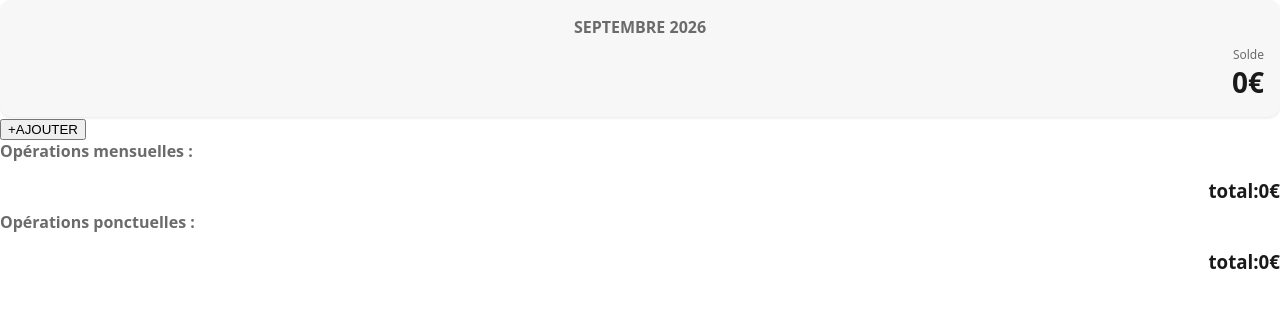
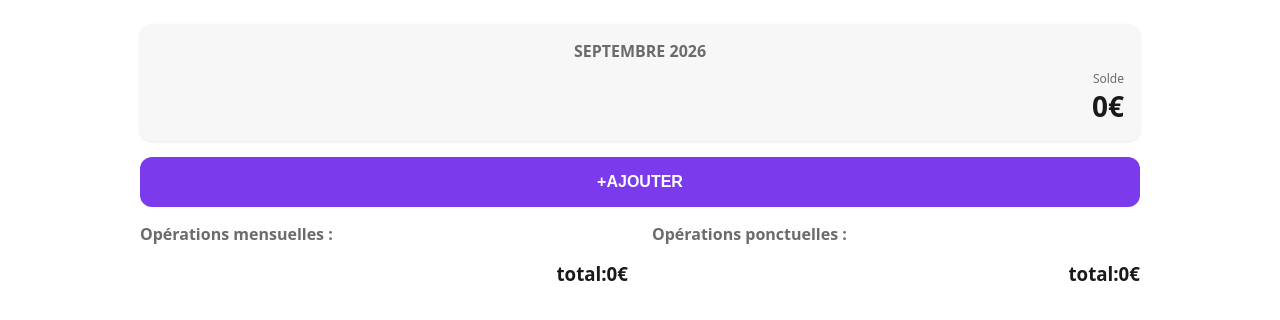
Before and after one commit to donhug/budget-app, a React (Vite) app in the folder Compte/: page / in a window 1280 px wide. Shown: the top 320 px of the page. Built offline with nearby package versions, Linux system fonts and the light colour scheme.

Commit message:
style: ajout d'un wrapper

```diff
--- a/Compte/src/App.jsx
+++ b/Compte/src/App.jsx
@@ -97,7 +97,7 @@ function App() {
   const manualTotal = getMonthTotal(manualOps);
 
   return (
-    <section>
+    <section className={styles.appshell}>
       <div>
         <MonthSummary
           currentMonth={currentMonth}
@@ -106,7 +106,7 @@ function App() {
           carryOver={carryOver}
           isFirstMonth={isFirstMonth}
         />
-        <button onClick={() => setIsModalOpen(true)}>+AJOUTER</button>
+        <button className={styles.addBtn} onClick={() => setIsModalOpen(true)}>+AJOUTER</button>
         {isModalOpen && (
           <OperationFormModal
             onSubmit={handleSubmit}
@@ -114,7 +114,7 @@ function App() {
           />
         )}
       </div>
-
+      <div className={styles.listGrid}>
         <div>
           <OperationList
             title="Opérations mensuelles : "
@@ -136,12 +136,15 @@ function App() {
             />
           )}
         </div>
+        <div>
           <OperationList
             title="Opérations ponctuelles : "
             operations={manualOps}
             total={manualTotal}
             onDelete={(op) => handleDeleteOperation(op.id)}
           />
+        </div>
+      </div>
     </section>
   );
 }
--- a/Compte/src/App.module.css
+++ b/Compte/src/App.module.css
@@ -0,0 +1,45 @@
+.appshell {
+  max-width: 480px;
+  margin: 0 auto;
+  padding: var(--space-3);
+}
+.listGrid {
+  display: flex;
+  flex-direction: column;
+  gap: var(--space-4);
+}
+
+.addBtn {
+  width: 100%;
+  padding: var(--space-3);
+  margin: var(--space-3) 0;
+  background-color: var(--color-brand);
+  color: #fff;
+  border: none;
+  border-radius: var(--radius-md);
+  font-size: 1rem;
+  font-weight: 600;
+  cursor: pointer;
+}
+.addBtn:hover {
+  background-color: var(--color-brand-hover);
+}
+@media (min-width: 768px) {
+  .appshell {
+    max-width: 640px;
+    padding: var(--space-4);
+  }
+}
+@media (min-width: 1024px) {
+  .appshell {
+    max-width: 1000px;
+  }
+  .listGrid {
+    flex-direction: row;
+    align-items: flex-start;
+  }
+  .listGrid > div {
+    flex: 1;
+    min-width: 0;
+  }
+}
```
Also changed, not shown: Compte/src/styles/tokens.css (line endings or trailing spaces). Lines whose indentation alone changed are shown as unchanged.
